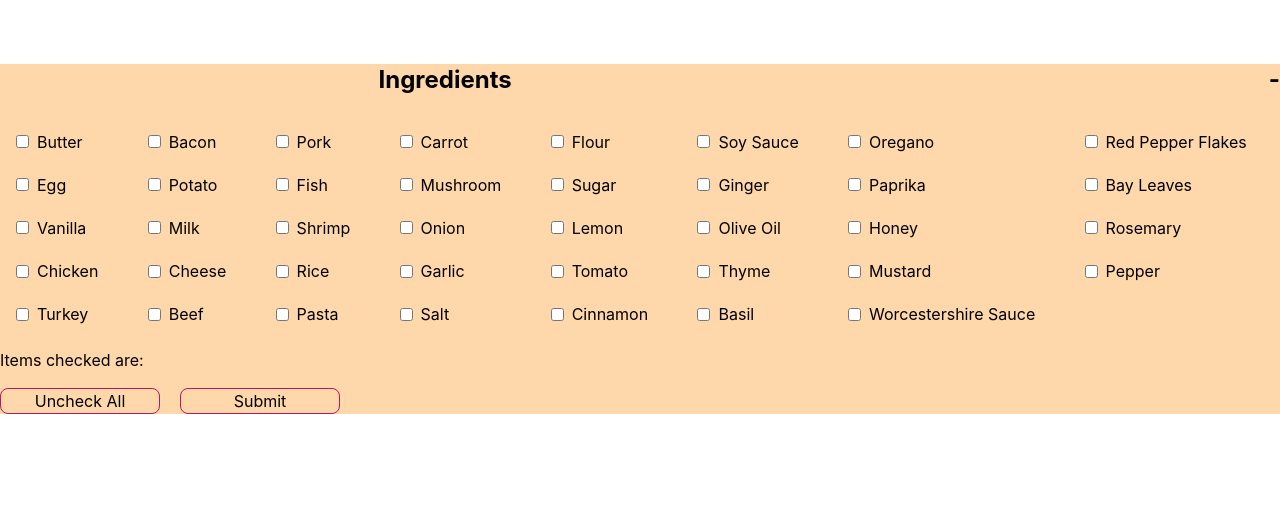
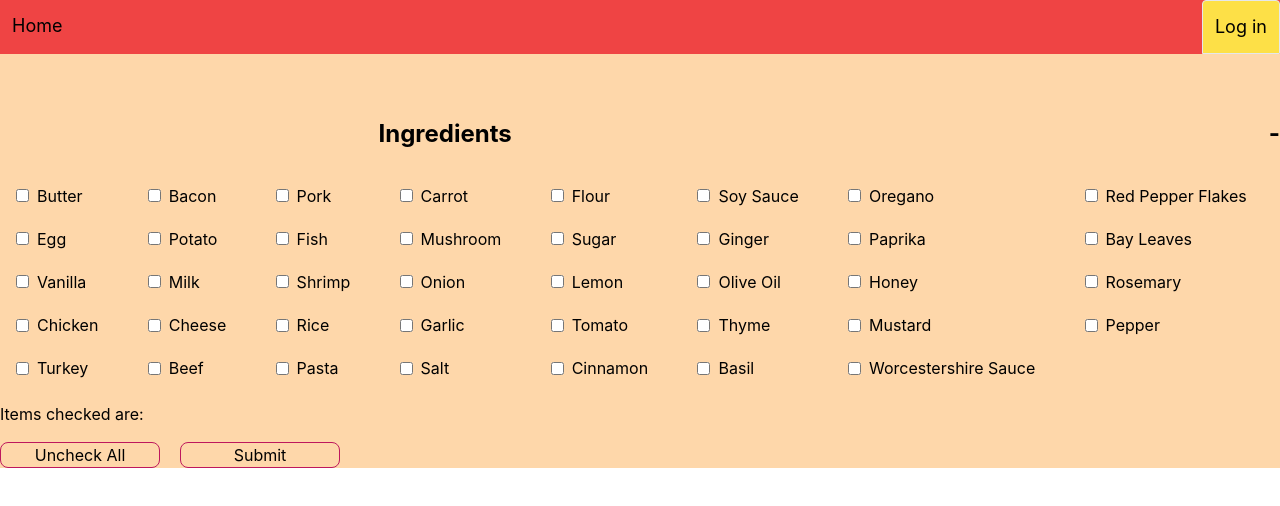
Before and after one commit to addauk/recipe-generator, a React (Create React App) app in the folder frontend/: page / in a window 1280 px wide. Shown: the top 506 px of the page. Built offline with nearby package versions, Linux system fonts and the light colour scheme.

Commit message:
Navbar built on profile and main pages, with conditional rendering

```diff
--- a/frontend/src/components/app/App.js
+++ b/frontend/src/components/app/App.js
@@ -8,16 +8,39 @@ import UserPage from "../profile/UserPage";
 import RecipeDetail from "../recipeDetail/RecipeDetail";
 
 function App() {
-  const [currentUser, setCurrentUser] = useState(null);
+  const [currentUser, setCurrentUser] = useState();
+  const [userData, setUserData] = useState(
+    JSON.parse(window.localStorage.getItem("userData"))
+  );
+
+  console.log(currentUser);
 
   return (
     <Routes>
-      <Route path="/" element={<Ingredient navigate={useNavigate()} />} />
-           <Route path="/login" element={<LoginForm navigate={useNavigate()} setCurrentUser={setCurrentUser} />} />
-      <Route path="/signup" element={<SignUpForm navigate={useNavigate()} setCurrentUser={setCurrentUser} />} />
+      <Route
+        path="/"
+        element={
+          <Ingredient navigate={useNavigate()} currentUser={currentUser} />
+        }
+      />
+      <Route
+        path="/login"
+        element={
+          <LoginForm navigate={useNavigate()} setCurrentUser={setCurrentUser} />
+        }
+      />
+      <Route
+        path="/signup"
+        element={
+          <SignUpForm
+            navigate={useNavigate()}
+            setCurrentUser={setCurrentUser}
+          />
+        }
+      />
       <Route
         path="/users/:id"
-        element={<UserPage navigate={useNavigate()} currentUser={currentUser} />}
+        element={<UserPage navigate={useNavigate()} userData={userData} />}
       />
       <Route
         path="/recipe/:id"
--- a/frontend/src/components/ingredient/Ingredient.js
+++ b/frontend/src/components/ingredient/Ingredient.js
@@ -3,6 +3,7 @@ import Recipe from "../recipe/Recipe";
 import AllRecipes from "../allRecipes/AllRecipes";
 import Spinner from "../spinner/spinner";
 import IngredientList from "../ingredientList/IngredientList";
+import Navbar from "../navbar/Navbar";
 
 const Ingredient = ({ navigate }) => {
   const [checked, setChecked] = useState([]);
@@ -88,6 +89,7 @@ const Ingredient = ({ navigate }) => {
   };
   return (
     <div class="bg-orange-200">
+      <Navbar navigate={navigate} />
       <div className="recipe-generator"></div>
       <div
         className="ingredient-header"
--- a/frontend/src/components/login/Login.js
+++ b/frontend/src/components/login/Login.js
@@ -12,7 +12,6 @@ const LogInForm = ({ navigate }) => {
       window.localStorage.getItem("token") !== "undefined"
     ) {
       const data = JSON.parse(window.localStorage.getItem("userData"));
-      console.log(data._id);
       navigate(`/users/${data._id}`);
     } else {
       navigate("/login");
@@ -36,6 +35,7 @@ const LogInForm = ({ navigate }) => {
       const data = await response.json();
       window.localStorage.setItem("token", data.token);
       window.localStorage.setItem("userData", JSON.stringify(data.user));
+      console.log(window.localStorage.getItem("userData"));
       await setCurrentUser(data.user);
       navigate(`/users/${data.user._id}`);
       console.log("Successful login");
--- a/frontend/src/components/navbar/Navbar.js
+++ b/frontend/src/components/navbar/Navbar.js
@@ -0,0 +1,74 @@
+import React, { useState, useEffect } from "react";
+
+const Navbar = ({ navigate }) => {
+  const [user, setUser] = useState(null);
+
+  useEffect(() => {
+    const user = JSON.parse(window.localStorage.getItem("userData"));
+    if (user) {
+      setUser(user);
+    }
+    console.log(user);
+  }, []);
+
+  const logout = () => {
+    window.localStorage.removeItem("token");
+    window.localStorage.removeItem("userData");
+    setUser(null);
+    navigate("/login");
+  };
+
+  return (
+    <div>
+      {user !== null ? (
+        <nav className="bg-red-500 flex justify-between">
+          <div>
+            <div
+              className="p-3 text-lg cursor-pointer"
+              data-cy="homeButton"
+              onClick={() => navigate("/")}
+            >
+              Home
+            </div>
+            <div className="p-3 text-lg" data-cy="username">
+              {user ? user.userName : ""}
+            </div>
+            <div
+              className=""
+              data-cy="my-profile"
+              onClick={() => navigate(`/users/${user._id}`)}
+            >
+              Profile
+            </div>
+            <div
+              className="p-3 text-lg cursor-pointer border rounded-t bg-yellow-300 hover:bg-yellow-600"
+              data-cy="logoutButton"
+              onClick={logout}
+            >
+              Log out
+            </div>
+          </div>
+        </nav>
+      ) : (
+        <nav className="bg-red-500 flex justify-between">
+          <div
+            className="p-3 text-lg cursor-pointer"
+            data-cy="homeButton"
+            onClick={() => navigate("/")}
+          >
+            Home
+          </div>
+          <div
+            className="p-3 text-lg cursor-pointer border rounded-t bg-yellow-300 hover:bg-yellow-600"
+            data-cy="loginButton"
+            onClick={() => navigate("/login")}
+          >
+            Log in
+          </div>
+        </nav>
+      )}
+    </div>
+  );
+};
+
+export default Navbar;
--- a/frontend/src/components/profile/Profile.js
+++ b/frontend/src/components/profile/Profile.js
@@ -1,6 +1,7 @@
 import React, { useState, useEffect } from "react";
+import Navbar from "../navbar/Navbar";
 
-const UserProfile = ({ user, navigate }) => {
+const UserProfile = ({ user, navigate, userData, storeUserData }) => {
   const [bio, setBio] = useState(user.bio);
   const [editing, setEditing] = useState(false);
   const [currentUser, setCurrentUser] = useState(user);
@@ -48,6 +49,8 @@ const UserProfile = ({ user, navigate }) => {
   };
 
   return (
+    <div>
+      <Navbar navigate={navigate} currentUser={currentUser} />
       <div className="user-profile">
         <h1>{user.userName}</h1>
         <br></br>
@@ -69,6 +72,7 @@ const UserProfile = ({ user, navigate }) => {
           </>
         )}
       </div>
+    </div>
   );
 };
 
--- a/frontend/src/components/recipeDetail/RecipeDetail.js
+++ b/frontend/src/components/recipeDetail/RecipeDetail.js
@@ -1,5 +1,6 @@
 import React, { useState, useEffect } from "react";
 import { useParams } from "react-router-dom";
+import Navbar from "../navbar/Navbar";
 
 const RecipeDetail = ({ navigate }) => {
   const [recipe, setRecipe] = useState();
@@ -104,6 +105,7 @@ const RecipeDetail = ({ navigate }) => {
     return (
       <>
         <div className="recipe-container" class="flex p-12">
+          <Navbar navigate={navigate} />
           <div>
             <div className="recipeHeader" class="flex mt-8 mb-8 ">
               <div>
```
Lines whose indentation alone changed are shown as unchanged.
